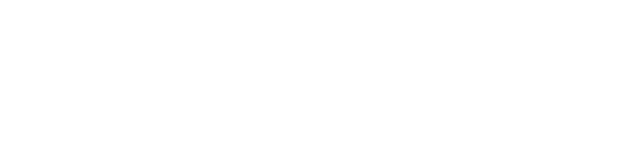
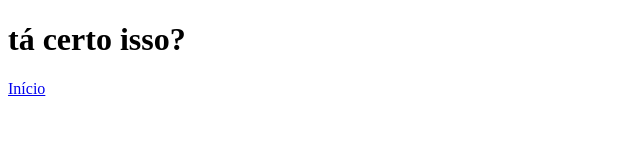
Before and after one commit to dyennifersantos/Horacio-, a plain HTML site: page Index.html in a window 1280 px wide. Shown: the whole page, without its empty margins (0-640 px from the left). Drawn offline with Linux system fonts and the light colour scheme.

Commit message:
ta certo

```diff
--- a/Index.html
+++ b/Index.html
@@ -6,7 +6,12 @@
     <title>Document</title>
  </head>
  <body>
-    <header></header>
+    <header>
+        <h1>tá certo isso?</h1>
+        <nav>
+          <a href="#">Início</a>
+        </nav>
+    </header>
     <main></main>
     <footer></footer>
  </body>
```
